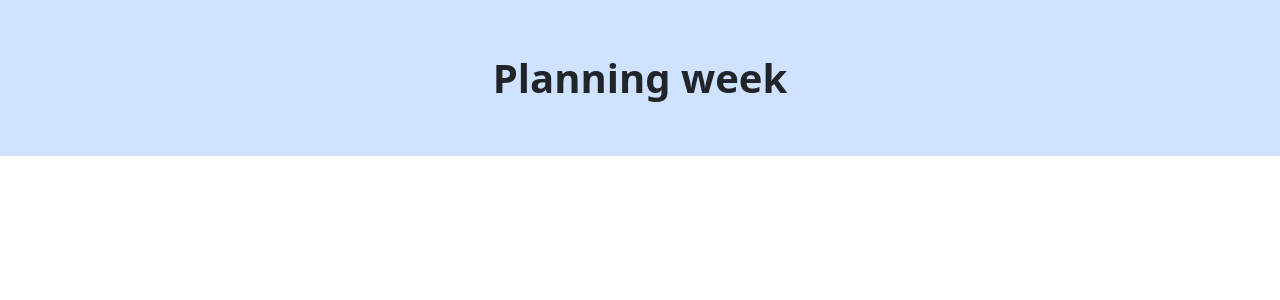
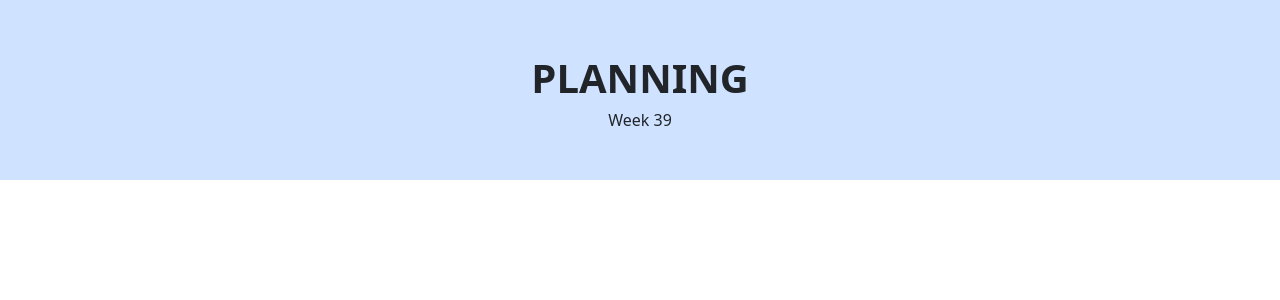
Before and after one commit to kennith/today, a Vue app: page / in a window 1280 px wide. Shown: the top 300 px of the page. Built offline with nearby package versions, Linux system fonts and the light colour scheme.

Commit message:
add week number for planning purpose

```diff
--- a/src/components/ThisWeek.vue
+++ b/src/components/ThisWeek.vue
@@ -1,6 +1,11 @@
 <template>
-    <div class="text-center py-5 fs-1 fw-bolder" :class="backgroundColor()">
-        {{ weekLabel() }} week
+    <div class="text-center py-5" :class="backgroundColor()">
+        <div class="fs-1 fw-bolder">
+            {{ weekLabel().toUpperCase() }}
+        </div>
+        <div class="fw-thin">
+            Week {{ weekOfYear }}
+        </div>
     </div>
 </template>
 
```
